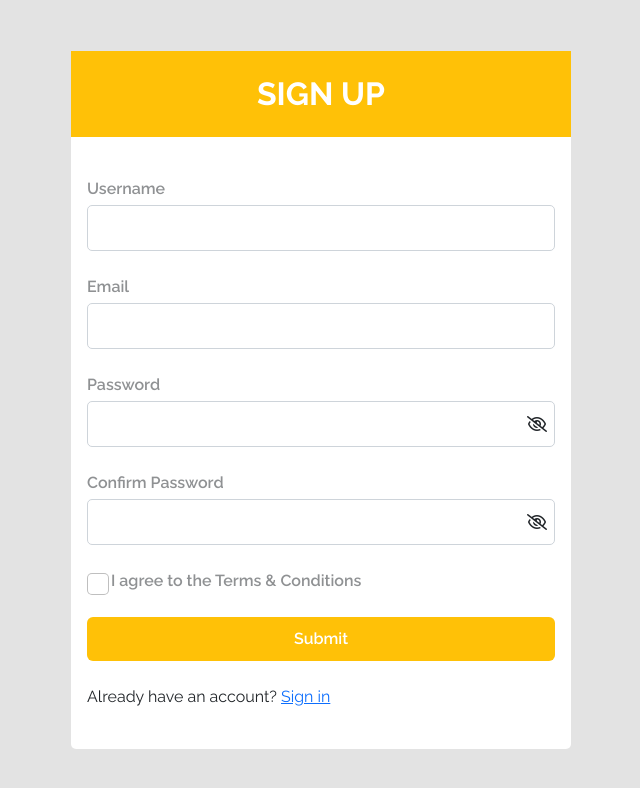
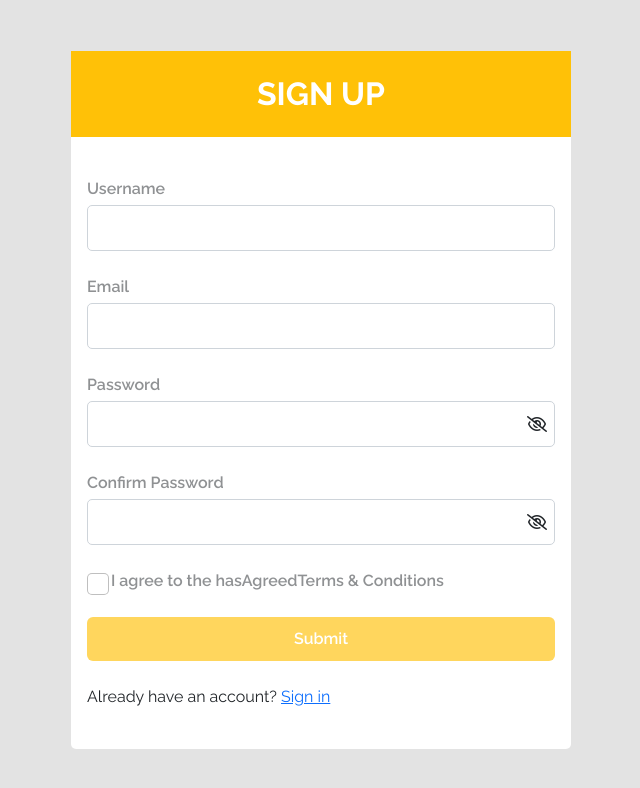
Before and after one commit to Cyber9jaDev/Car-Booking-System, a React (Vite) app in the folder client/: page /signup in a window 1280 px wide. Shown: the top 788 px of the page, without its empty margins (319-959 px from the left). Built offline with nearby package versions, Linux system fonts and the light colour scheme.

Commit message:
added loading state to signup page

```diff
--- a/client/src/pages/users/Signup.tsx
+++ b/client/src/pages/users/Signup.tsx
@@ -11,7 +11,7 @@ export type StateType = {
   email: string,
   password: string,
   token?: string,
-  terms?: boolean,
+  hasAgreedTerms?: boolean,
   confirmPassword?: string,
 }
 
@@ -21,9 +21,8 @@ const Signup = () => {
     passwordVisibility: false,
     confirmPasswordVisibility: false,
   });
-
   const [formData, setFormData] = useState<StateType>(
-    { username: "", email: "", password: "", confirmPassword: "", terms: true }
+    { username: "", email: "", password: "", confirmPassword: "", hasAgreedTerms: false }
   );
   const { setCurrentUser } = useContext(UserContext);
   const navigate = useNavigate();
@@ -40,7 +39,6 @@ const Signup = () => {
       email: formData.email,
       password: formData.password,
     }
-
     setIsLoading(true);
     try {
       const { data } = await UserService.Register(payload);
@@ -94,15 +92,14 @@ const Signup = () => {
               </i>
             </div>
             <div className="form-check my-4">
-              <input onChange={() => setFormData({ ...formData, terms: !formData.terms })} type="checkbox" className="form-check-input" id="form-check-label"/>
-              <label className="form-check-label" htmlFor="form-check-label">I agree to the Terms & Conditions</label>
+              <input onChange={() => setFormData({ ...formData, hasAgreedTerms: !formData.hasAgreedTerms })} type="checkbox" className="form-check-input" id="form-check-label"/>
+              <label className="form-check-label" htmlFor="form-check-label">I agree to the hasAgreedTerms & Conditions</label>
             </div>
             <button
-              // disabled={!(!formData.terms && formData.email.length && formData.username.length && formData.password.length && (formData?.confirmPassword as string).length) && !formData.isLoading}
-              disabled = { isLoading }
+              disabled = { !(formData.hasAgreedTerms && formData.email.length && formData.password.length && formData.confirmPassword?.length && !isLoading) }
               type="submit"
               className="btn w-100">
-              Submit
+              { isLoading ? 'Loading...' : 'Submit'  }
             </button>
             <p className="my-4">Already have an account? <Link to='/signin'>Sign in</Link></p>
           </div>
```
